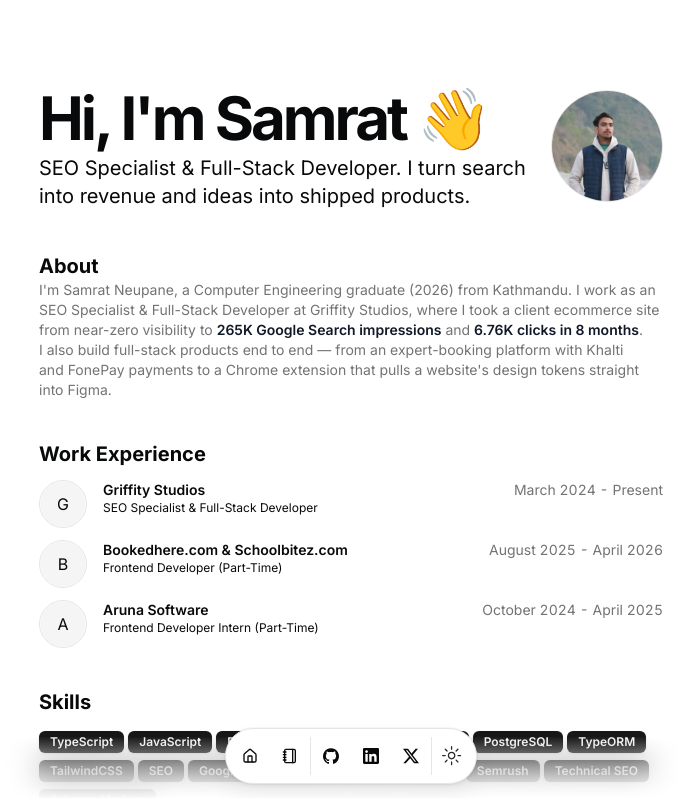
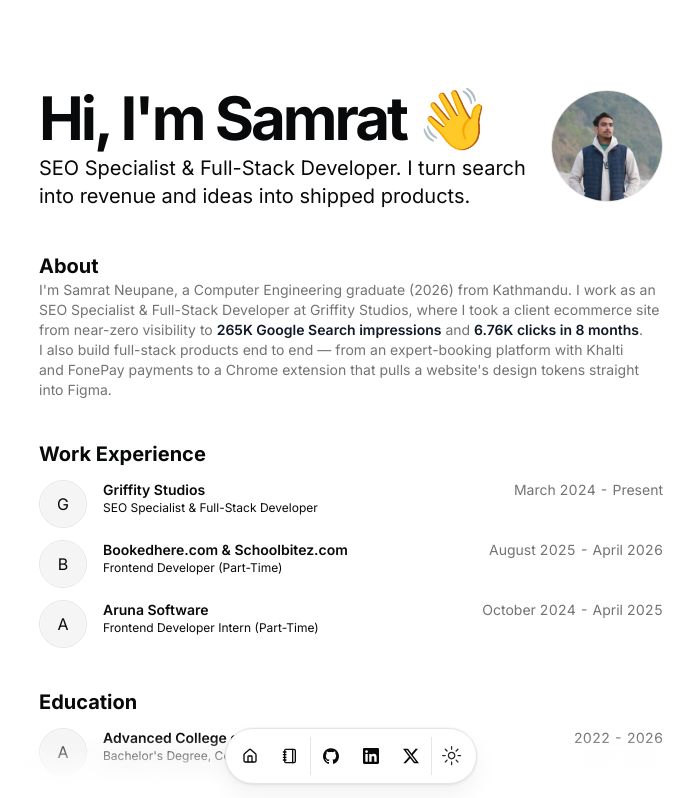
Before and after one commit to SamratNeupane787/newportfolioo, a Next.js app: page / in a window 1280 px wide. Shown: the top 798 px of the page, without its empty margins (289-983 px from the left). Built offline with nearby package versions, Linux system fonts and the light colour scheme.

Commit message:
Add education section to homepage

```diff
--- a/src/app/page.tsx
+++ b/src/app/page.tsx
@@ -74,7 +74,29 @@ export default function Page() {
           ))}
         </div>
       </section>
-
+      <section id="education">
+        <div className="flex min-h-0 flex-col gap-y-3">
+          <BlurFade delay={BLUR_FADE_DELAY * 7}>
+            <h2 className="text-xl font-bold">Education</h2>
+          </BlurFade>
+          {DATA.education.map((education, id) => (
+            <BlurFade
+              key={education.school}
+              delay={BLUR_FADE_DELAY * 8 + id * 0.05}
+            >
+              <ResumeCard
+                key={education.school}
+                href={education.href}
+                logoUrl={education.logoUrl}
+                altText={education.school}
+                title={education.school}
+                subtitle={education.degree}
+                period={`${education.start} - ${education.end}`}
+              />
+            </BlurFade>
+          ))}
+        </div>
+      </section>
       <section id="skills">
         <div className="flex min-h-0 flex-col gap-y-3">
           <BlurFade delay={BLUR_FADE_DELAY * 9}>
```
